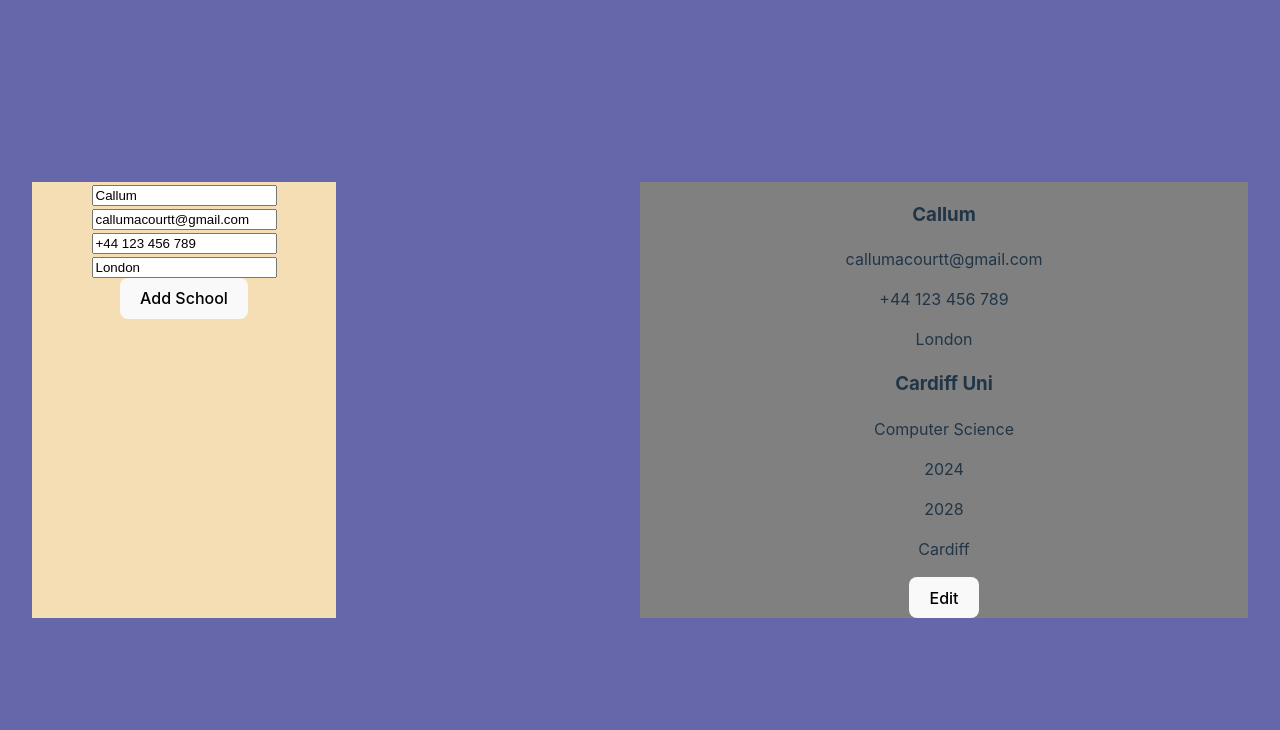
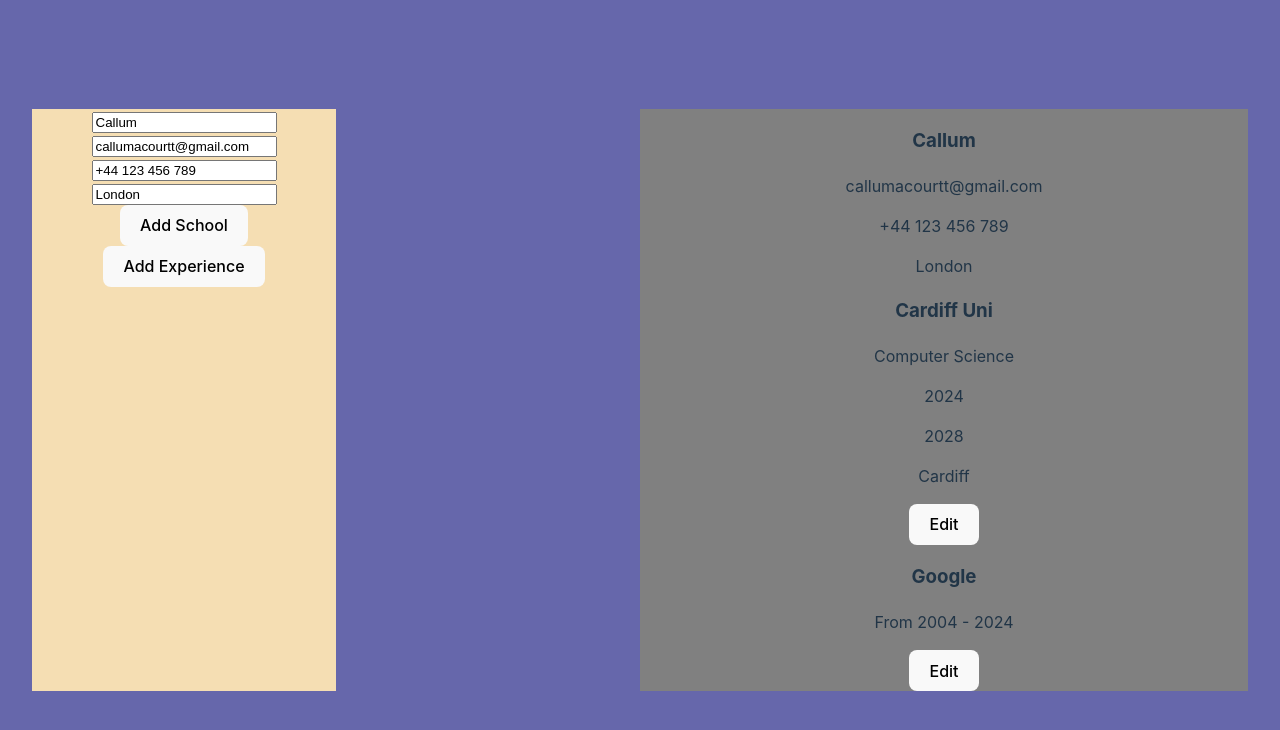
Before and after one commit to Callumacourt/cvBuilder, a React (Vite) app in the folder cv-builder/: page / in a window 1280 px wide. Shown: the top 730 px of the page. Built offline with nearby package versions, Linux system fonts and the light colour scheme.

Commit message:
abstracted code to prevent repitition

```diff
--- a/cv-builder/src/components/cv/CV.jsx
+++ b/cv-builder/src/components/cv/CV.jsx
@@ -1,6 +1,7 @@
 import { useState } from 'react';
 import CvHeader from './CvHeader';
 import CvEducation from './CvEducation';
+import CvExperience from './CvExperience'
 import Input from '../input/input';
 
 export default function CV() {
@@ -12,6 +13,7 @@ export default function CV() {
     });
 
     const [showEducation, setShowEducation] = useState(false);
+    const [showExperience, setShowExperience] = useState(false);
 
     const [editState, setEditState] = useState({
         editing: false,
@@ -30,6 +32,16 @@ export default function CV() {
         }
     ]);
 
+    const [jobs, setJobs] = useState([
+        {
+            companyName: "Google",
+            title: "Junior Developer",
+            description: "Coding and stuff",
+            startYear: 2004,
+            endYear: 2024
+        }
+    ])
+
     return (
         <>
             <div className="cv">
@@ -39,6 +51,8 @@ export default function CV() {
                     setEditState = {setEditState}
                     setShowEducation={setShowEducation}
                 />
+                <CvExperience jobs={jobs}
+                 setShowExperience={setShowExperience}/>
             </div>
             <Input
                 personalDetails={personalDetails}
@@ -49,6 +63,8 @@ export default function CV() {
                 setShowEducation={setShowEducation}
                 editState = {editState}
                 setEditState = {setEditState}
+                showExperience = {showExperience}
+                setShowExperience = {setShowExperience}
             />
         </>
     );
--- a/cv-builder/src/components/cv/CvEducation.jsx
+++ b/cv-builder/src/components/cv/CvEducation.jsx
@@ -1,8 +1,8 @@
 export default function CvEducation({ setEditState, setShowEducation, schools}) {
     const startEditingSchool = (index) => {
-
         setEditState({
             editing: true,
+            type: "school",
             index: index,
             beforeEdit: {...schools[index]}
 
@@ -13,7 +13,7 @@ export default function CvEducation({ setEditState, setShowEducation, schools})
     return (
         <div className="education">
             {schools.map((school, index) => (
-                <div className="school" key={`${school.name}-${school.startYear}`}>
+                <div className="school" key={school.name}>
                     <h3>{school.name}</h3>
                     <p>{school.degree}</p>
                     <p>{school.startYear}</p>
--- a/cv-builder/src/components/cv/CvExperience.jsx
+++ b/cv-builder/src/components/cv/CvExperience.jsx
@@ -1,4 +1,13 @@
-export default function CvExperience({ jobs, startEditing }) {
+export default function CvExperience({ jobs, setShowExperience }) {
+    const editExperience = (index) => {
+      setEditState({
+        editing: true,
+        type: 'job',
+        index: index,
+        beforeEdit: {...jobs[index]}
+      })
+      setShowExperience(true)
+    }
     return (
         <div className="experience">
             {jobs.map((job, index) => {
@@ -8,7 +17,7 @@ export default function CvExperience({ jobs, startEditing }) {
                         <p>{job.positionTitle}</p>
                         <p>{job.responsibilities}</p>
                         <p>From {job.startYear} - {job.endYear}</p>
-                        <button onClick={() => startEditing(index)}>Edit</button>
+                        <button onClick={() => editExperience(index)}>Edit</button>
                     </div>
                 );
             })}
--- /dev/null
+++ b/cv-builder/src/components/input/ExperienceInput.jsx
@@ -0,0 +1,90 @@
+import { useState } from "react"
+import { useEffect } from "react";
+
+export default function ExperienceInput({
+    showExperience,
+    setShowExperience,
+    formData: initialFormData = {},
+    handleEdit,
+    editState,
+}){
+
+    const [formData, setFormData] = useState(initialFormData)
+
+    useEffect(() => {
+        if (editState.editing) {
+            setFormData(initialFormData);
+        }
+    }, [initialFormData, editState.editing]);
+
+    const handleChange = (e) => {
+        const { name, value } = e.target;
+        setFormData((prev) => ({ ...prev, [name]: value }));
+
+        if (editState.editing == true) {
+            handleEdit(e);
+        }
+    };
+
+    return (
+        <div>
+            <button onClick={() => {
+                console.log({showExperience})
+
+            setShowExperience(true)
+            console.log({showExperience})
+            }}>Add Experience</button>
+            {showExperience && (
+                <div className="experienceInput">
+                    <form >
+                        <label htmlFor="companyName">
+                            Company Name
+                            <input type="text"
+                             name="companyName"
+                             value={formData.companyName}
+                             onChange={handleChange}
+                             />
+                             <br />
+                        </label>
+                        <label htmlFor="title">
+                            Job Title
+                            <input type="text"
+                             name="title"
+                             value={formData.title}
+                             onChange={handleChange}
+                             />
+                             <br />
+                        </label>
+                        <label htmlFor="description">
+                            Job Description
+                            <input type="text"
+                             name="description"
+                             value={formData.description}
+                             onChange={handleChange}
+                             />
+                             <br />
+                        </label>
+                        <label htmlFor="startYear">
+                            Start year:
+                            <input type="number"
+                             name="startYear"
+                             value={formData.startYear}
+                             onChange={handleChange}
+                             />
+                             <br />
+                        </label>
+                        <label htmlFor="endYear">
+                            End year:
+                            <input type="number"
+                             name="endYear"
+                             value={formData.endYear}
+                             onChange={handleChange}
+                             />
+                             <br />
+                        </label>
+                    </form>
+                </div>
+            )}
+        </div>
+    )
+}
--- a/cv-builder/src/components/input/input.jsx
+++ b/cv-builder/src/components/input/input.jsx
@@ -1,6 +1,6 @@
 import EducationInput from "./EducationInput";
 import PersonalInput from "./PersonalInput";
-
+import ExperienceInput from "./ExperienceInput";
 
 export default function Input({
     personalDetails,
@@ -10,7 +10,11 @@ export default function Input({
     showEducation,
     setShowEducation,
     editState,
-    setEditState
+    setEditState,
+    showExperience,
+    setShowExperience,
+    jobs,
+    setJobs
 }) {
     const updatePersonalDetails = (e) => {
         const { name, value } = e.target;
@@ -20,33 +24,48 @@ export default function Input({
     const handleEdit = (event) => {
         const { name, value } = event.target;
 
-        setSchools((prevSchools) => {
-            const updatedSchools = [...prevSchools];
-            updatedSchools[editState.index] = {
-                ...updatedSchools[editState.index],
-                [name]: value
-            };
-            return updatedSchools;
-        });
+        const updateList = (list, setList) => {
+            setList((prevList) => {
+                const updatedList = [...prevList];
+                updatedList[editState.index] = {
+                    ...updatedList[editState.index],
+                    [name]: value
+                };
+                return updatedList;
+            });
+        };
+
+        if (editState.type === 'school') {
+            updateList(schools, setSchools);
+        } else if (editState.type === 'job') {
+            updateList(jobs, setJobs);
+        }
     };
 
     const cancelEdit = () => {
-        setSchools((prevSchools) => {
-            const updatedSchools = [...prevSchools];
-            updatedSchools[editState.index] = {
-                ...updatedSchools[editState.index] = editState.beforeEdit,
-            };
-            return updatedSchools;
-        });
-    }
+
+          const cancelListEdit = (list, setList) => {
+          setList((prevList) => {
+            const updatedList = [...prevList];
+            updatedList[editState.index] = editState.beforeEdit;
+            return updatedList;
+          })
+          }
+
+        if (editState.type === 'school') {
+            cancelListEdit(schools,setSchools)
+        } else if (editState.type === 'job') {
+            cancelListEdit(jobs, setJobs)
+        }
+    };
 
     const handleSubmit = (event, formData) => {
         event.preventDefault();
         setSchools((prevSchools) => {
             const updatedSchools = [...prevSchools];
-            if (editState.editing) {
+            if (editState.type === 'school' && editState.editing) {
                 updatedSchools[editState.index] = { ...updatedSchools[editState.index], ...formData };
-            } else {
+            } else if (editState.type === 'school') {
                 updatedSchools.push(formData);
             }
             return updatedSchools;
@@ -55,26 +74,31 @@ export default function Input({
         setEditState((prevState) => ({
             ...prevState,
             editing: true
-        }))
+        }));
     };
 
     return (
         <div className="input">
-          <PersonalInput
+            <PersonalInput
                 personalDetails={personalDetails}
                 updatePersonalDetails={updatePersonalDetails}
             />
             <EducationInput
-            cancelEdit = {cancelEdit}
-            handleEdit ={handleEdit}
-                editState = {editState}
-                setEditState = {setEditState}
+                cancelEdit={cancelEdit}
+                handleEdit={handleEdit}
+                editState={editState}
+                setEditState={setEditState}
                 showEducation={showEducation}
                 formData={schools[editState.index] || {}}
                 handleSubmit={handleSubmit}
                 setShowEducation={setShowEducation}
             />
+            <ExperienceInput
+                showExperience={showExperience}
+                setShowExperience={setShowExperience}
+                handleEdit={handleEdit}
+                editState={editState}
+            />
         </div>
-    )
-
+    );
 }
```
